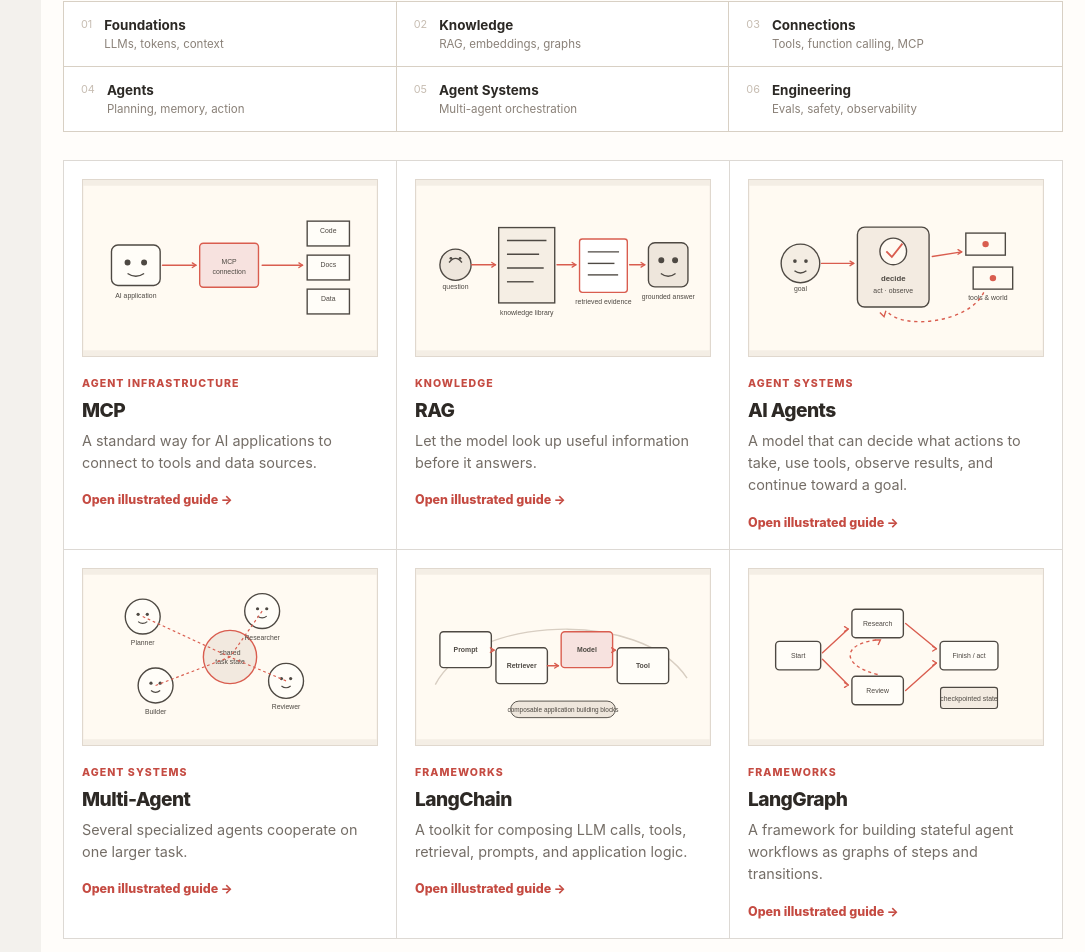
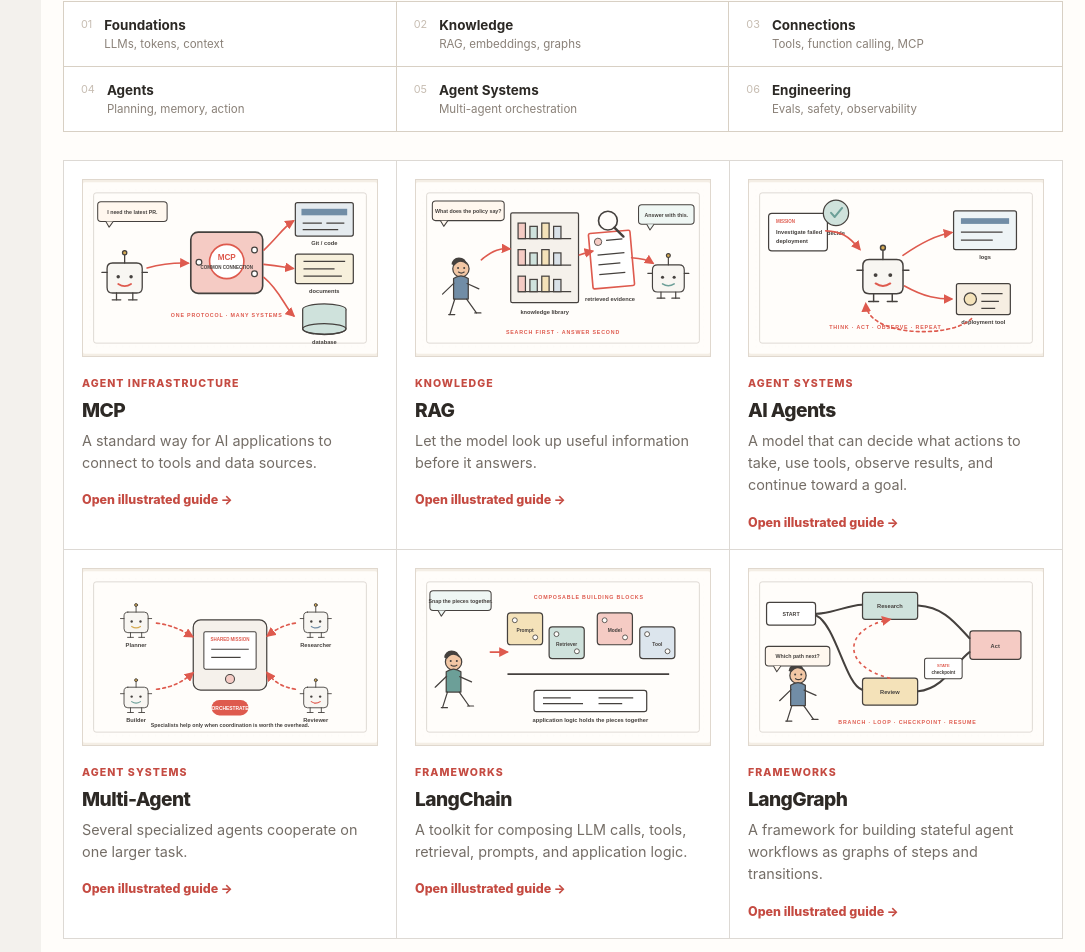
Before and after one commit to buianhtai/ai-atlas, a Next.js app: page / in a window 1280 px wide. Shown: the part 1014-1966 px from the top of the page, without its empty margins (195-1280 px from the left). Built offline with nearby package versions, Linux system fonts and the light colour scheme.

Commit message:
feat: replace diagrams with original illustrated concept scenes

```diff
--- a/components/ConceptIllustration.tsx
+++ b/components/ConceptIllustration.tsx
@@ -1,177 +1,267 @@
 type IllustrationProps = { slug: string };
 
-const ink = "#4e4943";
-const coral = "#d95d4f";
-const paper = "#fffaf2";
-const soft = "#eee6dc";
+const ink = "#45413e";
+const coral = "#de5a4e";
+const coralSoft = "#f5cbc4";
+const teal = "#6c9f98";
+const tealSoft = "#cfe2dc";
+const gold = "#d5aa52";
+const goldSoft = "#f4e2b9";
+const paper = "#fffdfa";
+const gray = "#ece8e3";
+const blue = "#718da6";
 
-function Arrow({ x1, y1, x2, y2 }: { x1: number; y1: number; x2: number; y2: number }) {
+function Arrow({ d, dashed = false }: { d: string; dashed?: boolean }) {
+  return <path d={d} fill="none" stroke={coral} strokeWidth="4" strokeLinecap="round" strokeLinejoin="round" strokeDasharray={dashed ? "7 8" : undefined} markerEnd="url(#arrow)" />;
+}
+
+function Defs() {
   return (
-    <g stroke={coral} strokeWidth="3" fill="none" strokeLinecap="round" strokeLinejoin="round">
-      <path d={`M ${x1} ${y1} L ${x2} ${y2}`} />
-      <path d={`M ${x2 - 8} ${y2 - 5} L ${x2} ${y2} L ${x2 - 8} ${y2 + 5}`} />
+    <defs>
+      <marker id="arrow" viewBox="0 0 10 10" refX="8" refY="5" markerWidth="6" markerHeight="6" orient="auto-start-reverse">
+        <path d="M 0 0 L 10 5 L 0 10 z" fill={coral} />
+      </marker>
+      <pattern id="dots" width="16" height="16" patternUnits="userSpaceOnUse">
+        <circle cx="2" cy="2" r="1" fill="#d8d2cc" />
+      </pattern>
+    </defs>
+  );
+}
+
+function Label({ x, y, children, anchor = "middle" }: { x: number; y: number; children: string; anchor?: "middle" | "start" | "end" }) {
+  return <text x={x} y={y} fill={ink} fontSize="14" fontWeight="700" fontFamily="Arial, sans-serif" textAnchor={anchor}>{children}</text>;
+}
+
+function Person({ x, y, shirt = coral, flip = false }: { x: number; y: number; shirt?: string; flip?: boolean }) {
+  return (
+    <g transform={`translate(${x} ${y}) ${flip ? "scale(-1 1)" : ""}`} stroke={ink} strokeWidth="3" strokeLinecap="round" strokeLinejoin="round">
+      <circle cx="0" cy="-52" r="20" fill="#f2c7a5" />
+      <path d="M-16 -60q14-18 31-2q-3-18-20-18q-16 1-18 17" fill={ink} stroke="none" />
+      <path d="M-18 -28q18-13 36 0v50h-36z" fill={shirt} />
+      <path d="M-15 22-27 60M14 22l24 34M-17 -17l-28 27M15 -16l29 13" fill="none" />
+      <path d="M-30 60h15M34 56h15" fill="none" />
+      <circle cx="-7" cy="-54" r="2.5" fill={ink} stroke="none" />
+      <circle cx="8" cy="-54" r="2.5" fill={ink} stroke="none" />
+      <path d="M-6 -44q7 5 14 0" fill="none" />
     </g>
   );
 }
 
-function Caption({ x, y, children }: { x: number; y: number; children: string }) {
-  return <text x={x} y={y} fill={ink} fontSize="15" fontFamily="Arial, sans-serif" textAnchor="middle">{children}</text>;
+function Bot({ x, y, scale = 1, accent = coral, facing = 1 }: { x: number; y: number; scale?: number; accent?: string; facing?: number }) {
+  return (
+    <g transform={`translate(${x} ${y}) scale(${scale * facing} ${scale})`} stroke={ink} strokeWidth="3" strokeLinecap="round" strokeLinejoin="round">
+      <path d="M-28 -25h56q13 0 13 13v44q0 13-13 13h-56q-13 0-13-13v-44q0-13 13-13z" fill="#f8f6f2" />
+      <path d="M0 -25v-19" /><circle cx="0" cy="-49" r="5" fill={gold} />
+      <circle cx="-15" cy="7" r="4" fill={ink} stroke="none" /><circle cx="15" cy="7" r="4" fill={ink} stroke="none" />
+      <path d="M-15 24q15 10 30 0" fill="none" stroke={accent} strokeWidth="4" />
+      <path d="M-41 -3h-12M41 -3h12M-19 45v16M19 45v16" />
+      <path d="M-29 61h20M9 61h20" />
+    </g>
+  );
+}
+
+function Speech({ x, y, w, text, fill = "#fff" }: { x: number; y: number; w: number; text: string; fill?: string }) {
+  return (
+    <g>
+      <rect x={x} y={y} width={w} height="48" rx="8" fill={fill} stroke={ink} strokeWidth="2.5" />
+      <path d={`M${x + 20} ${y + 48}l8 14 10-14`} fill={fill} stroke={ink} strokeWidth="2.5" strokeLinejoin="round" />
+      <text x={x + w / 2} y={y + 29} textAnchor="middle" fill={ink} fontFamily="Arial, sans-serif" fontSize="13" fontWeight="700">{text}</text>
+    </g>
+  );
+}
+
+function Frame({ children, title }: { children: React.ReactNode; title: string }) {
+  return (
+    <svg viewBox="0 0 720 420" className="conceptIllustrationSvg" role="img" aria-label={title}>
+      <Defs />
+      <rect width="720" height="420" rx="4" fill={paper} />
+      <rect x="14" y="14" width="692" height="392" rx="4" fill="url(#dots)" opacity=".35" />
+      <rect x="26" y="26" width="668" height="368" rx="6" fill={paper} stroke="#d8d2cc" strokeWidth="2" />
+      {children}
+    </svg>
+  );
 }
 
 function RagIllustration() {
   return (
-    <svg viewBox="0 0 640 360" className="conceptIllustrationSvg" aria-hidden="true">
-      <rect x="1" y="1" width="638" height="358" rx="2" fill={paper} />
-      <circle cx="86" cy="173" r="34" fill={soft} stroke={ink} strokeWidth="3" />
-      <path d="M72 168 q14 -18 28 0" fill="none" stroke={ink} strokeWidth="3" />
-      <circle cx="76" cy="159" r="3" fill={ink} /><circle cx="96" cy="159" r="3" fill={ink} />
-      <Caption x={86} y={226}>question</Caption>
-
-      <g transform="translate(180 92)" stroke={ink} strokeWidth="3" fill="none">
-        <rect x="0" y="0" width="122" height="164" fill="#f5eee4" />
-        <line x1="18" y1="28" x2="104" y2="28" /><line x1="18" y1="58" x2="88" y2="58" />
-        <line x1="18" y1="88" x2="98" y2="88" /><line x1="18" y1="118" x2="76" y2="118" />
+    <Frame title="RAG illustrated as a research librarian finding evidence before Nova answers">
+      <Speech x={40} y={46} w={176} text="What does the policy say?" fill="#fff7ee" />
+      <Person x={110} y={264} shirt={blue} />
+      <g transform="translate(232 75)" stroke={ink} strokeWidth="3">
+        <rect width="166" height="220" rx="4" fill="#f5f1eb" />
+        {[0,1,2].map((row)=><g key={row} transform={`translate(18 ${25 + row * 65})`}>
+          <line x1="0" y1="38" x2="130" y2="38" />
+          {[0,1,2,3].map((book)=><rect key={book} x={book*29} y={book%2?8:0} width="18" height={book%2?30:38} fill={[coralSoft,tealSoft,goldSoft,"#d9e1e8"][book]} />)}
+        </g>)}
       </g>
-      <Caption x={241} y={282}>knowledge library</Caption>
-
-      <g transform="translate(356 117)">
-        <rect x="0" y="0" width="104" height="116" rx="6" fill="#fff" stroke={coral} strokeWidth="3" />
-        <line x1="18" y1="28" x2="86" y2="28" stroke={ink} strokeWidth="3" />
-        <line x1="18" y1="53" x2="76" y2="53" stroke={ink} strokeWidth="3" />
-        <line x1="18" y1="78" x2="84" y2="78" stroke={ink} strokeWidth="3" />
+      <Label x={315} y={322}>knowledge library</Label>
+      <g transform="translate(422 126) rotate(-5)">
+        <rect width="102" height="136" rx="4" fill="#fff" stroke={coral} strokeWidth="4" />
+        <circle cx="22" cy="22" r="9" fill={coralSoft} stroke={ink} strokeWidth="2" />
+        <line x1="42" y1="20" x2="82" y2="20" stroke={ink} strokeWidth="3" />
+        <line x1="18" y1="54" x2="84" y2="54" stroke={ink} strokeWidth="3" />
+        <line x1="18" y1="78" x2="72" y2="78" stroke={ink} strokeWidth="3" />
+        <line x1="18" y1="102" x2="82" y2="102" stroke={ink} strokeWidth="3" />
       </g>
-      <Caption x={408} y={258}>retrieved evidence</Caption>
-
-      <g transform="translate(506 125)" stroke={ink} strokeWidth="3">
-        <rect x="0" y="0" width="86" height="96" rx="14" fill={soft} />
-        <circle cx="28" cy="38" r="5" fill={ink} /><circle cx="58" cy="38" r="5" fill={ink} />
-        <path d="M27 67 q16 12 32 0" fill="none" />
-      </g>
-      <Caption x={549} y={247}>grounded answer</Caption>
-      <Arrow x1={121} y1={173} x2={173} y2={173} />
-      <Arrow x1={307} y1={173} x2={348} y2={173} />
-      <Arrow x1={465} y1={173} x2={498} y2={173} />
-    </svg>
+      <g transform="translate(470 94)"><circle cx="0" cy="0" r="23" fill="none" stroke={ink} strokeWidth="4" /><path d="M16 17l22 22" stroke={ink} strokeWidth="6" strokeLinecap="round" /></g>
+      <Label x={475} y={291}>retrieved evidence</Label>
+      <Bot x={618} y={226} scale={.95} accent={teal} />
+      <Speech x={545} y={55} w={136} text="Answer with this." fill="#eff7f4" />
+      <Arrow d="M160 190 C190 164 208 162 229 163" />
+      <Arrow d="M400 178 C418 172 423 171 432 169" />
+      <Arrow d="M528 185 C557 187 569 191 580 198" />
+      <text x="360" y="372" textAnchor="middle" fill={coral} fontFamily="Arial" fontWeight="800" fontSize="13" letterSpacing="2">SEARCH FIRST · ANSWER SECOND</text>
+    </Frame>
   );
 }
 
 function AgentIllustration() {
   return (
-    <svg viewBox="0 0 640 360" className="conceptIllustrationSvg" aria-hidden="true">
-      <rect x="1" y="1" width="638" height="358" fill={paper} />
-      <g transform="translate(60 118)">
-        <circle cx="52" cy="52" r="42" fill="#f4ede3" stroke={ink} strokeWidth="3" />
-        <circle cx="40" cy="47" r="4" fill={ink} /><circle cx="64" cy="47" r="4" fill={ink} />
-        <path d="M39 68 q13 10 26 0" fill="none" stroke={ink} strokeWidth="3" />
+    <Frame title="AI Agent illustrated as Nova working through a task loop with tools">
+      <g transform="translate(48 76)">
+        <rect width="144" height="92" rx="8" fill="#fff" stroke={ink} strokeWidth="3" />
+        <text x="18" y="25" fill={coral} fontFamily="Arial" fontSize="11" fontWeight="800">MISSION</text>
+        <text x="18" y="51" fill={ink} fontFamily="Arial" fontSize="14" fontWeight="700">Investigate failed</text>
+        <text x="18" y="72" fill={ink} fontFamily="Arial" fontSize="14" fontWeight="700">deployment</text>
       </g>
-      <Caption x={112} y={229}>goal</Caption>
-
-      <g transform="translate(236 91)">
-        <rect x="0" y="0" width="156" height="174" rx="16" fill="#f3ebe1" stroke={ink} strokeWidth="3" />
-        <circle cx="78" cy="53" r="29" fill="#fffaf2" stroke={ink} strokeWidth="3" />
-        <path d="M63 53 l12 12 23 -29" fill="none" stroke={coral} strokeWidth="4" />
-        <text x="78" y="118" textAnchor="middle" fill={ink} fontSize="17" fontWeight="700" fontFamily="Arial">decide</text>
-        <text x="78" y="144" textAnchor="middle" fill={ink} fontSize="15" fontFamily="Arial">act · observe</text>
+      <Bot x={328} y={219} scale={1.2} accent={coral} />
+      <g transform="translate(501 70)" stroke={ink} strokeWidth="3">
+        <rect width="154" height="95" rx="5" fill="#eef4f6" />
+        <rect x="18" y="18" width="118" height="14" fill={blue} stroke="none" />
+        <line x1="18" y1="52" x2="120" y2="52" /><line x1="18" y1="72" x2="96" y2="72" />
       </g>
-
-      <g transform="translate(472 104)" stroke={ink} strokeWidth="3" fill="#fffaf2">
-        <rect x="0" y="0" width="86" height="48" /><rect x="16" y="74" width="86" height="48" />
-        <circle cx="43" cy="24" r="7" fill={coral} stroke="none" /><circle cx="59" cy="98" r="7" fill={coral} stroke="none" />
+      <Label x={578} y={187}>logs</Label>
+      <g transform="translate(508 248)" stroke={ink} strokeWidth="3">
+        <rect width="132" height="76" rx="5" fill="#f6eee2" />
+        <circle cx="34" cy="38" r="15" fill={goldSoft} /><path d="M61 25h52M61 44h43M61 61h34" />
       </g>
-      <Caption x={520} y={250}>tools & world</Caption>
-      <Arrow x1={158} y1={170} x2={228} y2={170} />
-      <Arrow x1={399} y1={155} x2={463} y2={145} />
-      <path d="M511 233 C480 300 330 316 300 273" fill="none" stroke={coral} strokeWidth="3" strokeDasharray="7 8" />
-      <path d="M298 273 l-4 13 -9 -9" fill="none" stroke={coral} strokeWidth="3" />
-    </svg>
+      <Label x={574} y={348}>deployment tool</Label>
+      <g transform="translate(213 75)">
+        <circle cx="0" cy="0" r="31" fill={tealSoft} stroke={ink} strokeWidth="3" />
+        <path d="M-12 0l9 10 18-22" fill="none" stroke={teal} strokeWidth="5" strokeLinecap="round" strokeLinejoin="round" />
+        <Label x={0} y={53}>decide</Label>
+      </g>
+      <Arrow d="M188 119 C224 120 243 130 271 164" />
+      <Arrow d="M377 179 C432 141 465 128 496 123" />
+      <Arrow d="M381 254 C431 282 463 286 496 286" />
+      <Arrow d="M545 334 C495 383 291 379 286 298" dashed />
+      <text x="334" y="360" textAnchor="middle" fill={coral} fontFamily="Arial" fontWeight="800" fontSize="13" letterSpacing="2">THINK · ACT · OBSERVE · REPEAT</text>
+    </Frame>
   );
 }
 
 function MultiAgentIllustration() {
   const roles = [
-    { x: 130, y: 92, label: "Planner" },
-    { x: 390, y: 80, label: "Researcher" },
-    { x: 442, y: 232, label: "Reviewer" },
-    { x: 158, y: 242, label: "Builder" },
+    { x: 130, y: 118, accent: gold, label: "Planner" },
+    { x: 570, y: 118, accent: blue, label: "Researcher" },
+    { x: 130, y: 302, accent: teal, label: "Builder" },
+    { x: 570, y: 302, accent: coral, label: "Reviewer" },
   ];
   return (
-    <svg viewBox="0 0 640 360" className="conceptIllustrationSvg" aria-hidden="true">
-      <rect x="1" y="1" width="638" height="358" fill={paper} />
-      <circle cx="320" cy="180" r="58" fill="#f2e9df" stroke={coral} strokeWidth="3" />
-      <Caption x={320} y={175}>shared</Caption><Caption x={320} y={196}>task state</Caption>
-      {roles.map((role) => (
-        <g key={role.label}>
-          <circle cx={role.x} cy={role.y} r="38" fill="#fffdf8" stroke={ink} strokeWidth="3" />
-          <circle cx={role.x - 10} cy={role.y - 5} r="3.5" fill={ink} />
-          <circle cx={role.x + 10} cy={role.y - 5} r="3.5" fill={ink} />
-          <path d={`M ${role.x - 10} ${role.y + 11} q 10 8 20 0`} fill="none" stroke={ink} strokeWidth="2.5" />
-          <Caption x={role.x} y={role.y + 62}>{role.label}</Caption>
-          <line x1={role.x} y1={role.y} x2="320" y2="180" stroke={coral} strokeWidth="2.5" strokeDasharray="6 6" />
-        </g>
-      ))}
-    </svg>
+    <Frame title="Multi-agent system illustrated as a team around a shared mission table">
+      <g transform="translate(270 119)">
+        <rect width="180" height="172" rx="18" fill="#f5f1eb" stroke={ink} strokeWidth="3" />
+        <rect x="26" y="29" width="128" height="92" rx="4" fill="#fff" stroke={ink} strokeWidth="2.5" />
+        <text x="90" y="53" textAnchor="middle" fill={coral} fontFamily="Arial" fontSize="11" fontWeight="800">SHARED MISSION</text>
+        <line x1="44" y1="72" x2="136" y2="72" stroke={ink} strokeWidth="3" /><line x1="44" y1="92" x2="116" y2="92" stroke={ink} strokeWidth="3" />
+        <circle cx="90" cy="145" r="11" fill={coralSoft} stroke={ink} strokeWidth="2.5" />
+      </g>
+      {roles.map((role)=><g key={role.label}>
+        <Bot x={role.x} y={role.y} scale={.72} accent={role.accent} />
+        <Label x={role.x} y={role.y+67}>{role.label}</Label>
+      </g>)}
+      <Arrow d="M180 127 C220 132 242 145 268 160" dashed />
+      <Arrow d="M520 127 C489 132 470 144 452 158" dashed />
+      <Arrow d="M180 289 C220 284 245 270 269 249" dashed />
+      <Arrow d="M520 289 C486 283 467 270 451 249" dashed />
+      <g transform="translate(315 315)">
+        <rect width="90" height="38" rx="19" fill={coral} />
+        <text x="45" y="25" textAnchor="middle" fill="#fff" fontFamily="Arial" fontSize="12" fontWeight="800">ORCHESTRATE</text>
+      </g>
+      <text x="360" y="382" textAnchor="middle" fill={ink} fontFamily="Arial" fontWeight="700" fontSize="13">Specialists help only when coordination is worth the overhead.</text>
+    </Frame>
   );
 }
 
 function LangChainIllustration() {
-  const blocks = [
-    { x: 52, label: "Prompt" }, { x: 174, label: "Retriever" }, { x: 316, label: "Model" }, { x: 438, label: "Tool" },
-  ];
   return (
-    <svg viewBox="0 0 640 360" className="conceptIllustrationSvg" aria-hidden="true">
-      <rect x="1" y="1" width="638" height="358" fill={paper} />
-      <path d="M42 240 C120 90 490 74 590 226" fill="none" stroke="#d8cec2" strokeWidth="3" />
-      {blocks.map((block, index) => (
-        <g key={block.label} transform={`translate(${block.x} ${125 + (index % 2) * 35})`}>
-          <rect width="112" height="78" rx="8" fill={index === 2 ? "#f7e2df" : "#fffdf8"} stroke={index === 2 ? coral : ink} strokeWidth="3" />
-          <text x="56" y="45" textAnchor="middle" fill={ink} fontSize="15" fontWeight="700" fontFamily="Arial">{block.label}</text>
-        </g>
-      ))}
-      <Arrow x1={164} y1={165} x2={170} y2={165} />
-      <Arrow x1={286} y1={199} x2={310} y2={199} />
-      <Arrow x1={428} y1={165} x2={434} y2={165} />
-      <rect x="206" y="276" width="228" height="36" rx="18" fill={soft} stroke={ink} strokeWidth="2" />
-      <text x="320" y="299" textAnchor="middle" fill={ink} fontSize="14" fontFamily="Arial">composable application building blocks</text>
-    </svg>
+    <Frame title="LangChain illustrated as a workbench of composable AI application parts">
+      <Person x={92} y={274} shirt={teal} />
+      <Speech x={34} y={48} w={150} text="Snap the pieces together." fill="#eff7f4" />
+      <g transform="translate(224 102)">
+        <path d="M0 150h396" stroke={ink} strokeWidth="4" />
+        {[{x:0,c:goldSoft,t:"Prompt"},{x:102,c:tealSoft,t:"Retriever"},{x:220,c:coralSoft,t:"Model"},{x:324,c:"#dce5ed",t:"Tool"}].map((b,i)=><g key={b.t} transform={`translate(${b.x} ${i%2?34:0})`}>
+          <rect width="86" height="78" rx="8" fill={b.c} stroke={ink} strokeWidth="3" />
+          <circle cx="18" cy="18" r="6" fill={paper} stroke={ink} strokeWidth="2" /><circle cx="68" cy="60" r="6" fill={paper} stroke={ink} strokeWidth="2" />
+          <text x="43" y="46" textAnchor="middle" fill={ink} fontFamily="Arial" fontSize="12" fontWeight="800">{b.t}</text>
+        </g>)}
+      </g>
+      <g transform="translate(289 292)" stroke={ink} strokeWidth="3" fill="#fff">
+        <rect width="276" height="52" rx="6" />
+        <path d="M22 18h68M22 32h98M158 18h85M158 32h58" />
+      </g>
+      <Label x={427} y={369}>application logic holds the pieces together</Label>
+      <Arrow d="M182 198 C202 198 210 198 223 198" />
+      <text x="423" y="67" textAnchor="middle" fill={coral} fontFamily="Arial" fontWeight="800" fontSize="13" letterSpacing="2">COMPOSABLE BUILDING BLOCKS</text>
+    </Frame>
   );
 }
 
 function LangGraphIllustration() {
   return (
-    <svg viewBox="0 0 640 360" className="conceptIllustrationSvg" aria-hidden="true">
-      <rect x="1" y="1" width="638" height="358" fill={paper} />
-      <g fill="#fffdf8" stroke={ink} strokeWidth="3">
-        <rect x="58" y="146" width="98" height="62" rx="8" />
-        <rect x="224" y="76" width="112" height="62" rx="8" />
-        <rect x="224" y="222" width="112" height="62" rx="8" />
-        <rect x="416" y="146" width="126" height="62" rx="8" />
+    <Frame title="LangGraph illustrated as a railway where state chooses the next route">
+      <g transform="translate(43 76)">
+        <rect width="120" height="56" rx="7" fill="#fff" stroke={ink} strokeWidth="3" />
+        <text x="60" y="34" textAnchor="middle" fill={ink} fontFamily="Arial" fontSize="13" fontWeight="800">START</text>
       </g>
-      <Caption x={107} y={182}>Start</Caption><Caption x={280} y={112}>Research</Caption><Caption x={280} y={258}>Review</Caption><Caption x={479} y={182}>Finish / act</Caption>
-      <Arrow x1={160} y1={171} x2={216} y2={119} />
-      <Arrow x1={160} y1={185} x2={216} y2={241} />
-      <Arrow x1={341} y1={107} x2={408} y2={162} />
-      <Arrow x1={341} y1={253} x2={408} y2={193} />
-      <path d="M280 218 C205 200 197 154 276 143" fill="none" stroke={coral} strokeWidth="3" strokeDasharray="7 7" />
-      <path d="M274 143 l12 0 -5 11" fill="none" stroke={coral} strokeWidth="3" />
-      <rect x="417" y="246" width="124" height="46" rx="6" fill="#f3ebe1" stroke={ink} strokeWidth="2.5" />
-      <Caption x={479} y={275}>checkpointed state</Caption>
-    </svg>
+      <g transform="translate(278 52)"><rect width="135" height="66" rx="7" fill={tealSoft} stroke={ink} strokeWidth="3" /><Label x={67} y={39}>Research</Label></g>
+      <g transform="translate(278 262)"><rect width="135" height="66" rx="7" fill={goldSoft} stroke={ink} strokeWidth="3" /><Label x={67} y={39}>Review</Label></g>
+      <g transform="translate(541 146)"><rect width="125" height="70" rx="7" fill={coralSoft} stroke={ink} strokeWidth="3" /><Label x={62} y={42}>Act</Label></g>
+      <path d="M164 104 C210 103 239 83 277 82M164 108 C213 131 236 278 277 290M414 84 C478 88 506 128 540 164M414 294 C477 288 505 224 540 198" fill="none" stroke={ink} strokeWidth="5" strokeLinecap="round" />
+      <path d="M346 262 C228 235 226 141 345 118" fill="none" stroke={coral} strokeWidth="4" strokeDasharray="8 8" markerEnd="url(#arrow)" />
+      <g transform="translate(430 213)">
+        <rect width="92" height="50" rx="5" fill="#fff" stroke={ink} strokeWidth="2.5" />
+        <text x="46" y="21" textAnchor="middle" fill={coral} fontFamily="Arial" fontSize="10" fontWeight="800">STATE</text>
+        <text x="46" y="38" textAnchor="middle" fill={ink} fontFamily="Arial" fontSize="11" fontWeight="700">checkpoint</text>
+      </g>
+      <Person x={120} y={307} shirt={blue} />
+      <Speech x={40} y={184} w={158} text="Which path next?" fill="#fff7ee" />
+      <text x="388" y="374" textAnchor="middle" fill={coral} fontFamily="Arial" fontWeight="800" fontSize="13" letterSpacing="2">BRANCH · LOOP · CHECKPOINT · RESUME</text>
+    </Frame>
   );
 }
 
 function McpIllustration() {
   return (
-    <svg viewBox="0 0 640 360" className="conceptIllustrationSvg" aria-hidden="true">
-      <rect x="1" y="1" width="638" height="358" fill={paper} />
-      <g transform="translate(62 130)" stroke={ink} strokeWidth="3" fill="#fffdf8">
-        <rect width="106" height="88" rx="14" /><circle cx="35" cy="38" r="5" fill={ink} /><circle cx="71" cy="38" r="5" fill={ink} /><path d="M35 62 q18 12 36 0" fill="none" />
+    <Frame title="MCP illustrated as a universal connection desk between Nova and external systems">
+      <Bot x={102} y={224} scale={1.05} accent={coral} />
+      <Speech x={36} y={48} w={170} text="I need the latest PR." fill="#fff7ee" />
+      <g transform="translate(264 122)">
+        <rect width="176" height="150" rx="18" fill={coralSoft} stroke={ink} strokeWidth="4" />
+        <circle cx="88" cy="72" r="42" fill="#fff" stroke={coral} strokeWidth="4" />
+        <text x="88" y="68" textAnchor="middle" fill={coral} fontFamily="Arial" fontSize="20" fontWeight="900">MCP</text>
+        <text x="88" y="91" textAnchor="middle" fill={ink} fontFamily="Arial" fontSize="11" fontWeight="700">COMMON CONNECTION</text>
+        <circle cx="20" cy="74" r="7" fill="#fff" stroke={ink} strokeWidth="3" /><circle cx="156" cy="44" r="7" fill="#fff" stroke={ink} strokeWidth="3" /><circle cx="156" cy="102" r="7" fill="#fff" stroke={ink} strokeWidth="3" />
       </g>
-      <Caption x={115} y={246}>AI application</Caption>
-      <g transform="translate(254 126)"><rect width="128" height="96" rx="8" fill="#f7e2df" stroke={coral} strokeWidth="3" /><Caption x={64} y={46}>MCP</Caption><Caption x={64} y={67}>connection</Caption></g>
-      <g transform="translate(488 78)" fill="#fffdf8" stroke={ink} strokeWidth="3"><rect width="92" height="54" /><rect y="74" width="92" height="54" /><rect y="148" width="92" height="54" /></g>
-      <Caption x={534} y={103}>Code</Caption><Caption x={534} y={177}>Docs</Caption><Caption x={534} y={251}>Data</Caption>
-      <Arrow x1={173} y1={174} x2={246} y2={174} /><Arrow x1={390} y1={174} x2={478} y2={174} />
-    </svg>
+      <g transform="translate(520 50)" stroke={ink} strokeWidth="3">
+        <rect width="142" height="82" rx="5" fill="#e5ebef" />
+        <rect x="15" y="15" width="112" height="16" fill={blue} stroke="none" /><path d="M18 50h47M76 50h44M18 66h87" />
+      </g>
+      <Label x={591} y={153}>Git / code</Label>
+      <g transform="translate(520 176)" stroke={ink} strokeWidth="3">
+        <rect width="142" height="72" rx="5" fill="#f7f0dc" /><path d="M20 18h102M20 36h76M20 54h94" />
+      </g>
+      <Label x={591} y={270}>documents</Label>
+      <g transform="translate(520 298)" stroke={ink} strokeWidth="3">
+        <ellipse cx="71" cy="13" rx="53" ry="13" fill={tealSoft} /><path d="M18 13v48c0 8 24 14 53 14s53-6 53-14V13" fill={tealSoft} /><ellipse cx="71" cy="61" rx="53" ry="13" fill="none" />
+      </g>
+      <Label x={591} y={397}>database</Label>
+      <Arrow d="M157 210 C196 199 225 197 257 198" />
+      <Arrow d="M443 166 C478 133 491 110 515 95" />
+      <Arrow d="M443 201 C480 205 493 208 514 211" />
+      <Arrow d="M443 233 C483 266 497 310 516 327" />
+      <text x="352" y="329" textAnchor="middle" fill={coral} fontFamily="Arial" fontWeight="800" fontSize="13" letterSpacing="2">ONE PROTOCOL · MANY SYSTEMS</text>
+    </Frame>
   );
 }
 
```
